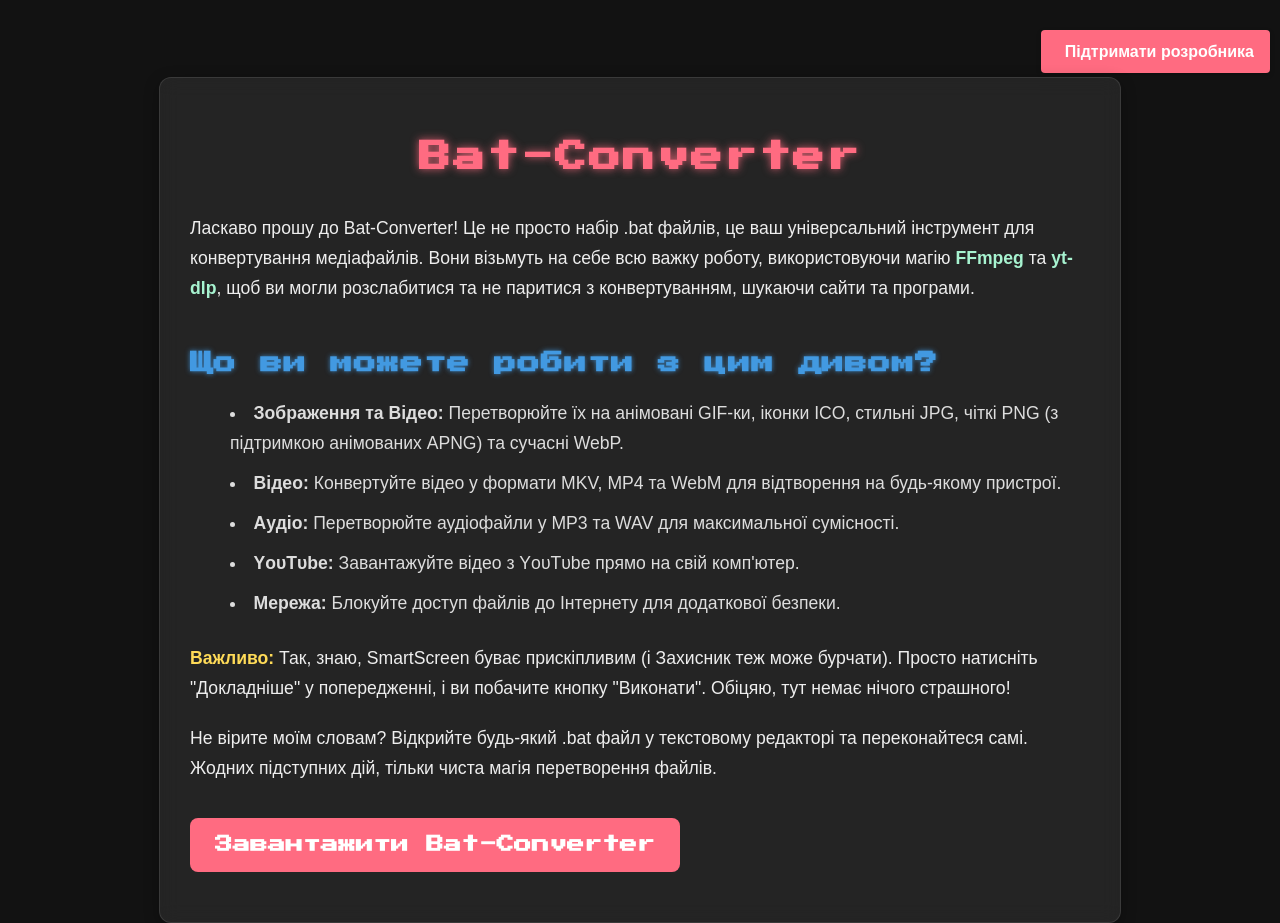
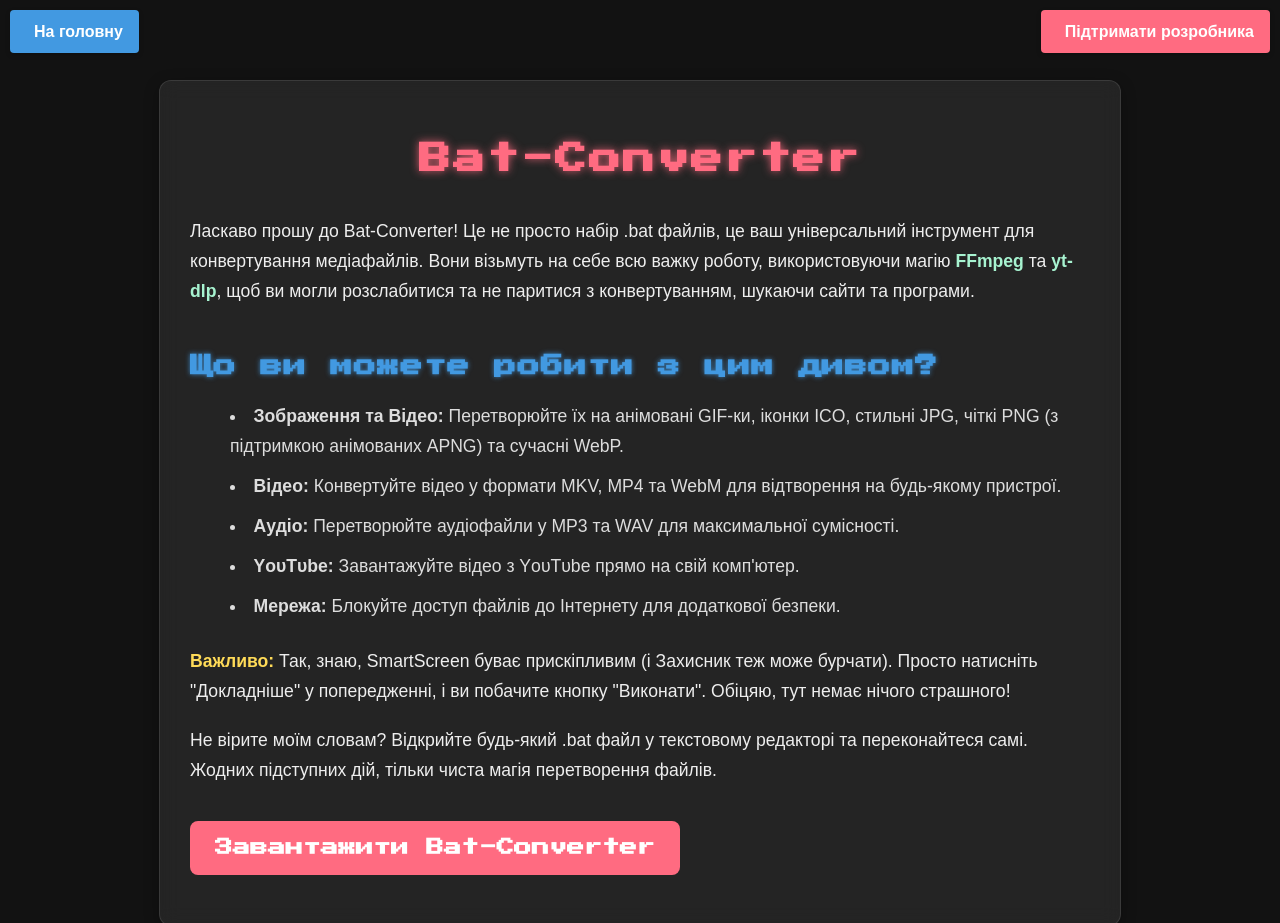
Before and after one commit to Kuudere-phile/Bat-Converter, a plain HTML site: page index.html in a window 1280 px wide. Shown: the top 923 px of the page. Drawn offline with Linux system fonts and the light colour scheme.

Commit message:
Update index.html

```diff
--- a/index.html
+++ b/index.html
@@ -21,8 +21,8 @@
             text-decoration: none;
             box-shadow: 0 2px 5px rgba(0, 0, 0, 0.2);
             transition: background-color 0.3s ease, transform 0.2s ease;
-            margin-top: 20px; /* Додано відступ зверху */
-            margin-bottom: 20px; /* Додано відступ знизу */
+            /* margin-top: 20px;  Видалено, оскільки відступ буде забезпечений padding-top на body */
+            /* margin-bottom: 20px; Видалено, оскільки відступ буде забезпечений padding-top на body */
             position: absolute; /* Абсолютне позиціонування */
             top: 10px;          /* Верхній відступ */
             right: 10px;        /* Правий відступ */
@@ -36,11 +36,41 @@
         .support-button span {
             margin-left: 8px;
         }
+
+        /* Стилі для кнопки "На головну" */
+        .home-button {
+            display: inline-flex;
+            align-items: center;
+            padding: 8px 16px;
+            border-radius: 4px;
+            background-color: #4299e1; /* Інший колір для відмінності */
+            color: white;
+            font-size: 16px;
+            font-weight: bold;
+            text-decoration: none;
+            box-shadow: 0 2px 5px rgba(0, 0, 0, 0.2);
+            transition: background-color 0.3s ease, transform 0.2s ease;
+            /* margin-top: 20px;  Видалено, оскільки відступ буде забезпечений padding-top на body */
+            /* margin-bottom: 20px; Видалено, оскільки відступ буде забезпечений padding-top на body */
+            position: absolute; /* Абсолютне позиціонування */
+            top: 10px;          /* Верхній відступ */
+            left: 10px;         /* Лівий відступ */
+        }
+
+        .home-button:hover {
+            background-color: #ff6b81;
+            transform: translateY(-2px);
+        }
+
+        .home-button span {
+            margin-left: 8px;
+        }
+
         /* Загальні стилі */
         body {
             font-family: 'Arial', sans-serif;
             margin: 0;
-            padding: 0;
+            padding: 60px 0 0 0; /* Додано padding-top для відступу від кнопок */
             background-color: #121212; /* Темний фон для крутості */
             color: #fff;
             line-height: 1.7; /* Збільшений міжрядковий інтервал для зручності читання */
@@ -48,7 +78,7 @@
 
         .container {
             max-width: 900px; /* Розширений контейнер */
-            margin: 50px auto;
+            margin: 20px auto; /* Змінено margin-top для кращого розташування після padding-top body */
             padding: 30px;
             background-color: rgba(255, 255, 255, 0.08); /* Прозорий контейнер */
             border-radius: 12px; /* Більш закруглені кути */
@@ -138,15 +168,15 @@
         a:active {
         text-decoration: none;
         }
-
-
-
     </style>
 </head>
 <body>
+    <a href="https://kuudere-phile.github.io/kuuderephile/" target="_blank" class="home-button">
+        <span>На головну</span>
+    </a>
     <a href="https://kuudere-phile.github.io/donate/" target="_blank" class="support-button">
         <span>Підтримати розробника</span>
-    </a><br>
+    </a>
     <div class="container">
         <h1>Bat-Converter</h1>
         <p>
```
